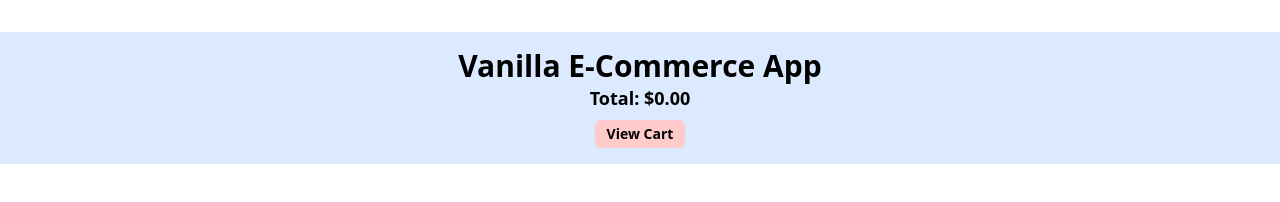
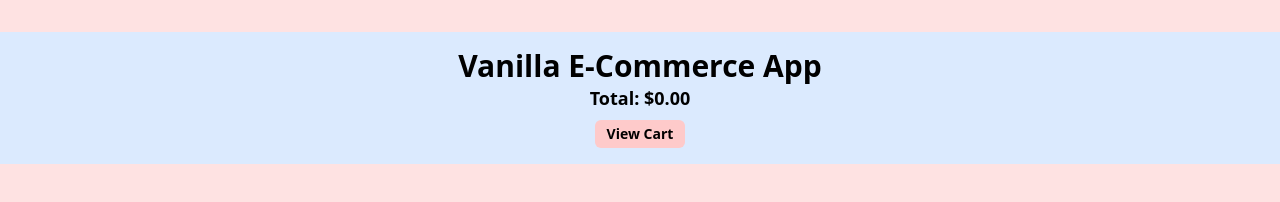
Before and after one commit to ianfleming464/Vanilla-E-Commerce-App, a website: page index.html in a window 1280 px wide. Drawn offline with nearby package versions, Linux system fonts and the light colour scheme; no server answers.

Commit message:
Make it pink. People love Barbie.

```diff
--- a/index.html
+++ b/index.html
@@ -6,7 +6,8 @@
     <script src="https://cdn.tailwindcss.com"></script>
     <title>Vanilla E-Commerce App</title>
   </head>
-  <body>
+  <body class="bg-red-100">
+    <!--   header section -->
     <div id="header" class="bg-blue-100 py-4 mt-8 text-center">
       <h1 class="text-3xl font-bold text-black">Vanilla E-Commerce App</h1>
       <p id="total" class="text-lg font-bold text-black">Total: $0.00</p>
@@ -17,6 +18,8 @@
         View Cart
       </button>
     </div>
+
+    <!--actual container for the grid -->
     <div class="container mx-auto my-8 px-4">
       <div
         id="container"
```
